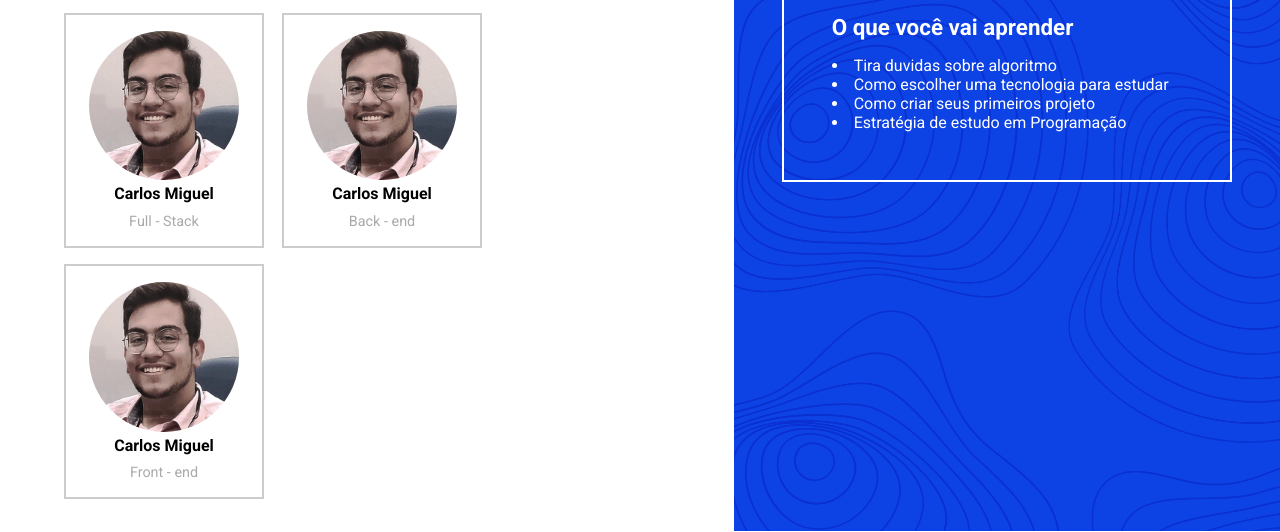
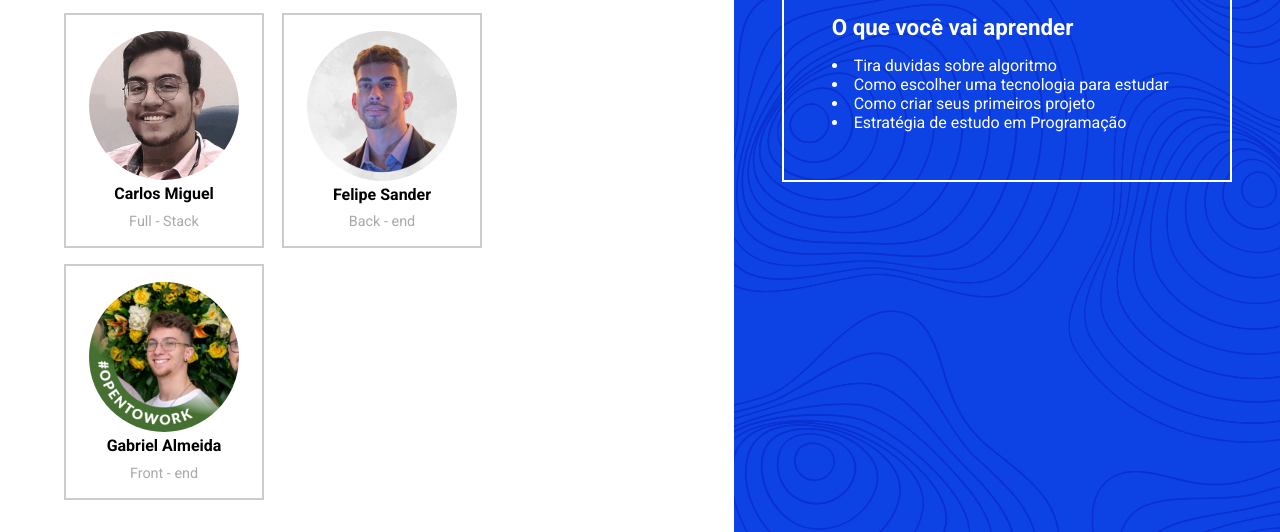
Before and after one commit to KarMiguel/Cadastro-Evento, a plain HTML site: page index.html in a window 1280 px wide. Shown: the part 374-906 px from the top of the page. Drawn offline with Linux system fonts and the light colour scheme.

Commit message:
atuaizando

```diff
--- a/index.html
+++ b/index.html
@@ -29,13 +29,13 @@
                     <p class="user-role">Full - Stack</p>
                 </div>
                 <div class ="user-card">
-                    <img src="img/usuario1.jpg" alt="Carlos Miguel">
-                    <p class=" user-name">Carlos Miguel</p>
+                    <img src="img/img2.jfif" alt="Carlos Miguel">
+                    <p class=" user-name">Felipe Sander</p>
                     <p class="user-role">Back - end</p>
                 </div>
                 <div class ="user-card">
-                    <img src="img/usuario1.jpg" alt="Carlos Miguel">
-                    <p class=" user-name">Carlos Miguel</p>
+                    <img src="img/img3.jfif" alt="Carlos Miguel">
+                    <p class=" user-name">Gabriel Almeida</p>
                     <p class="user-role">Front - end </p>
                 </div>
             </div>
```
Also changed, not shown: img/img2.jfif (added), img/img3.jfif (added).
